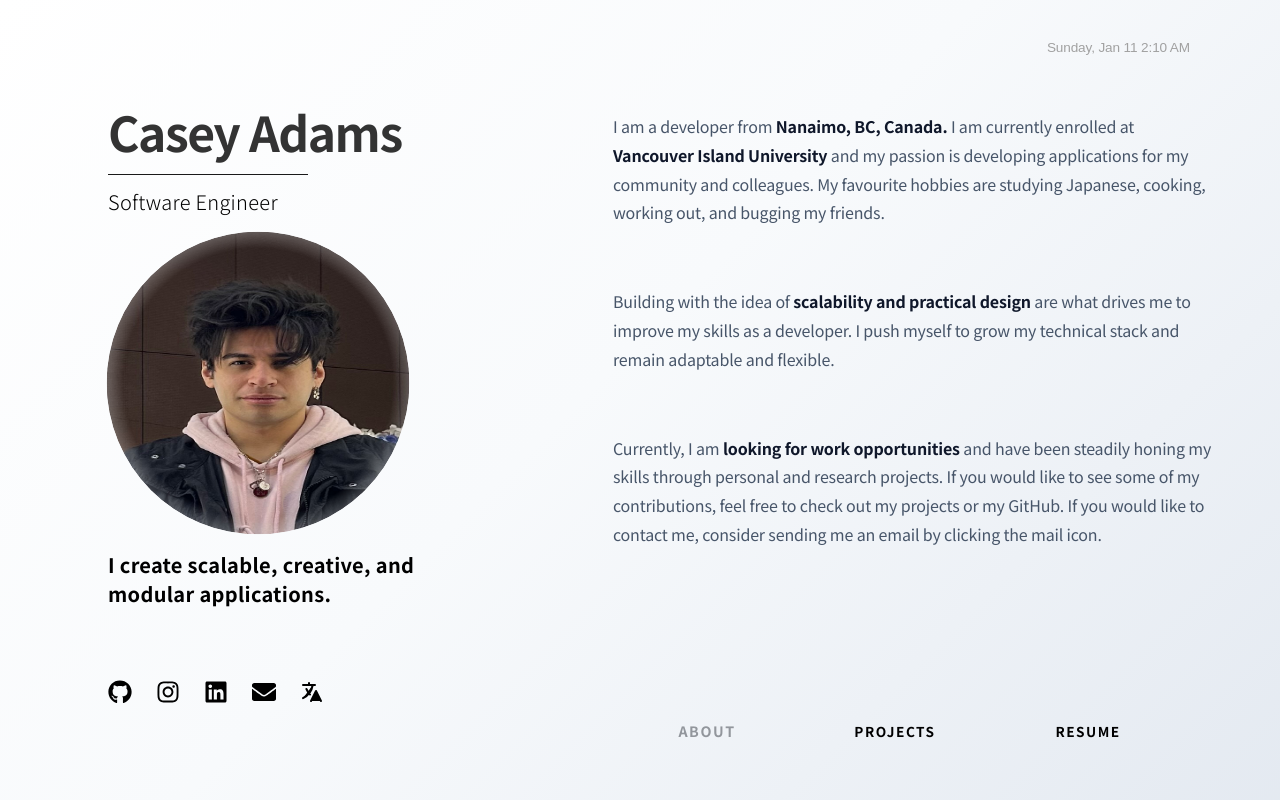
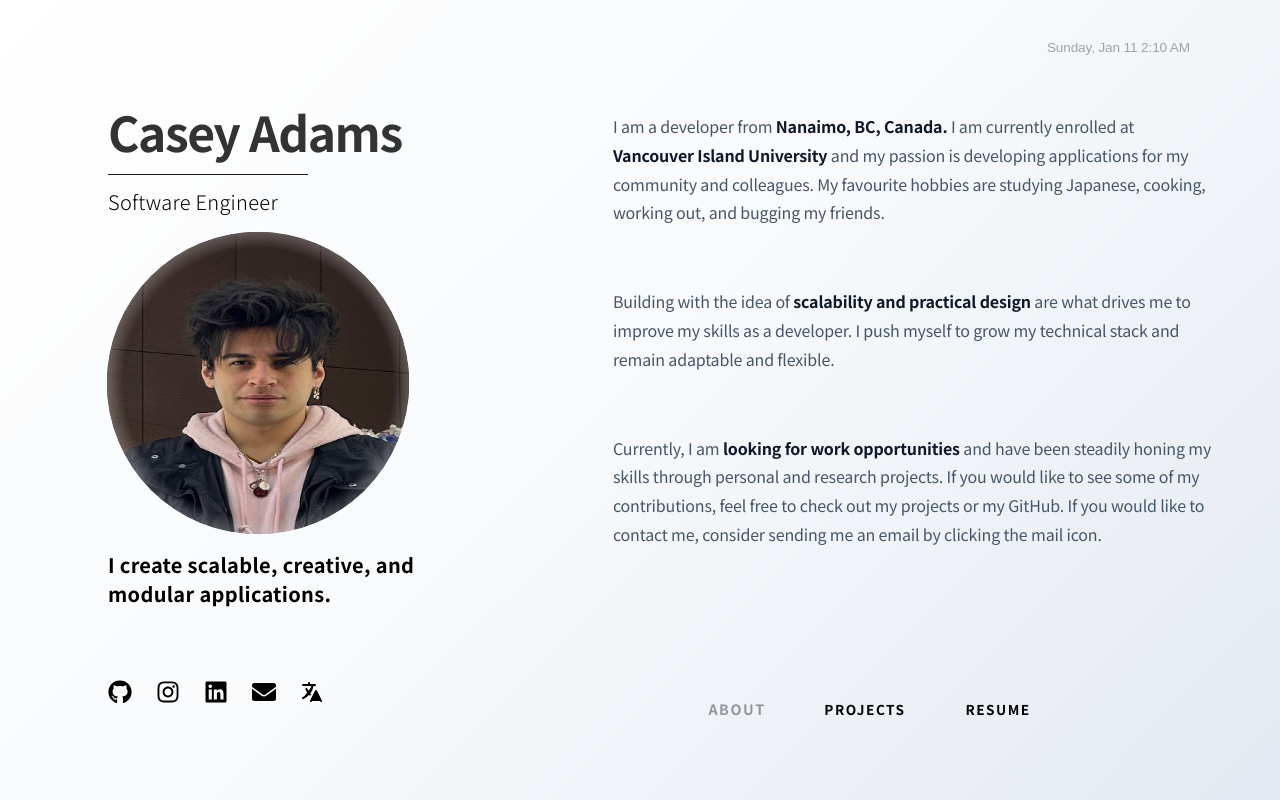
Before and after one commit to 14th-August/Casey-Portfolio, a React (Vite) app: page / in a window 1280 px wide. Built offline with nearby package versions, Linux system fonts and the light colour scheme; a web font is replaced by a local one.

Commit message:
Deploying to github pages again x3

```diff
--- a/src/left-components/sidebar.css
+++ b/src/left-components/sidebar.css
@@ -33,7 +33,7 @@ html, body {
   display: flex;
   flex-direction: column;
   justify-content: space-between;
-  padding: 96px 0; /* Vertical spacing */
+  padding: 96px 0 40px 0;
   text-align: left;
   box-sizing: border-box;
 }
@@ -80,8 +80,9 @@ html, body {
 .social-icons {
   display: flex;
   align-items: center;
-  padding-top: 20px;
+  height: 24px;
   gap: 24px;
+  padding-top: 0; /* Changed from 20px to 0 to align with Navbar */
 }
 
 .social-icons a,
--- a/src/right-components/navbar.css
+++ b/src/right-components/navbar.css
@@ -4,11 +4,10 @@
   width: 100%;
   justify-content: center; /* Centers the links in the main-content column */
   align-items: center;
-
-  /* FIXED: Removed padding-left: 220px; */
-  /* Using gaps is better for stability than left-padding */
-  gap: 120px;
-  padding: 20px 0;
+  padding: 0 0 40px 0;
+  margin-top: auto;
+  gap: 60px;
+  height: 24px; /* Matches the social-icons height for alignment */
 }
 
 .sidebar-nav {
```
